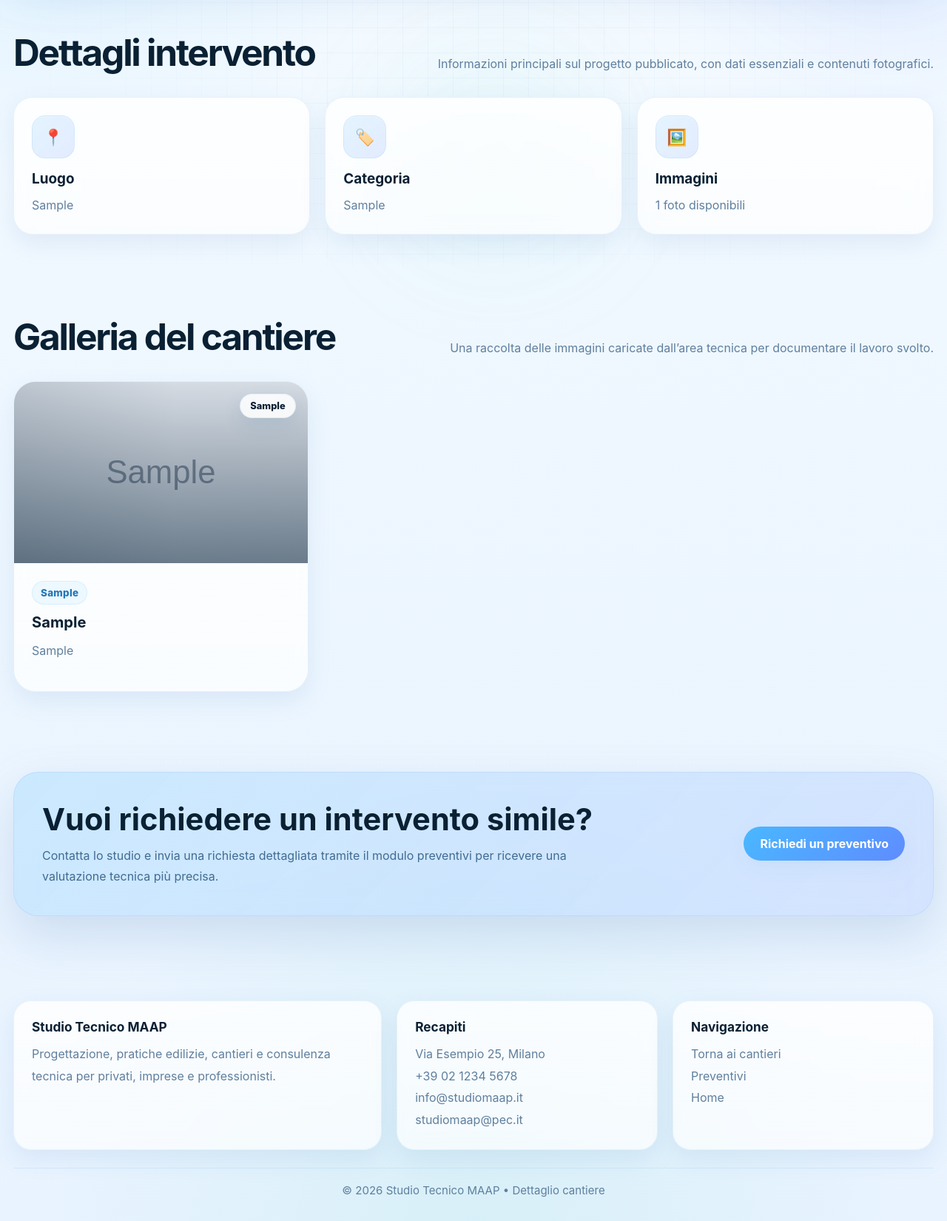
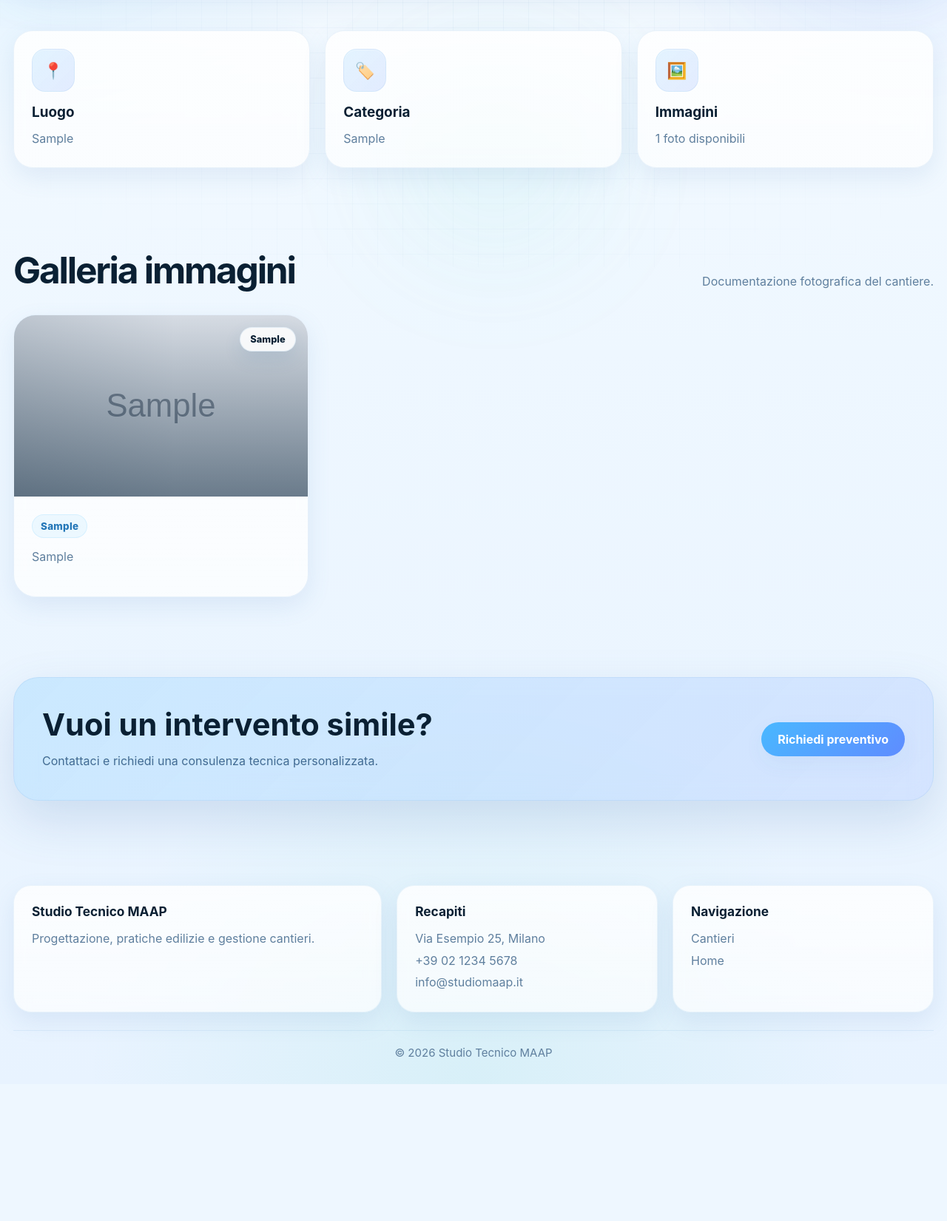
Before and after one commit to arde2004/studio-maap, a Flask app: a page that uses app/templates/cantiere_dettaglio.html in a window 1280 px wide. Shown: the part 439-2089 px from the top of the page at 74% size. After the commit the page ends 1904 px from the top, so only its background shows below. Run offline with Flask 3, Linux system fonts and the light colour scheme; tables that the repository leaves empty hold one stand-in row (values such as "Sample post"); grey boxes marked "Sample" are stand-in pictures.

Commit message:
Update cantiere_dettaglio.html

```diff
--- a/app/templates/cantiere_dettaglio.html
+++ b/app/templates/cantiere_dettaglio.html
@@ -3,10 +3,13 @@
 <head>
   <meta charset="UTF-8" />
   <meta name="viewport" content="width=device-width, initial-scale=1.0" />
+
   <title>{{ project.titolo }} | Studio Tecnico MAAP</title>
   <meta name="description" content="{{ project.descrizione_breve }}" />
+
   <link rel="stylesheet" href="{{ url_for('static', filename='css/style.css') }}" />
 </head>
+
 <body>
   <div class="grid-overlay"></div>
   <div class="orb a"></div>
@@ -37,13 +40,17 @@
   </header>
 
   <main>
+
+    <!-- HERO -->
     <section class="page-hero">
       <div class="container">
         <div class="page-hero-box reveal visible">
           <span class="page-badge">
             {{ project.categoria if project.categoria else 'CANTIERE' }}
           </span>
+
           <h1>{{ project.titolo }}</h1>
+
           <p>
             {{ project.descrizione_completa if project.descrizione_completa else project.descrizione_breve }}
           </p>
@@ -51,17 +58,9 @@
       </div>
     </section>
 
+    <!-- INFO -->
     <section>
       <div class="container">
-        <div class="section-head">
-          <div>
-            <h2>Dettagli intervento</h2>
-          </div>
-          <p>
-            Informazioni principali sul progetto pubblicato, con dati essenziali e contenuti fotografici.
-          </p>
-        </div>
-
         <div class="cards-3">
           <article class="feature-card">
             <div class="icon-box">📍</div>
@@ -84,25 +83,47 @@
       </div>
     </section>
 
+    <!-- PRIMA / DOPO (SUPER FIGO) -->
+    {% if project.foto_prima and project.foto_dopo %}
     <section>
       <div class="container">
         <div class="section-head">
-          <div>
-            <h2>Galleria del cantiere</h2>
+          <h2>Confronto intervento</h2>
+          <p>Situazione prima e dopo l’intervento realizzato.</p>
+        </div>
+
+        <div class="before-after">
+          <div class="before">
+            <span>PRIMA</span>
+            <img src="{{ url_for('static', filename=project.foto_prima) }}">
           </div>
-          <p>
-            Una raccolta delle immagini caricate dall’area tecnica per documentare il lavoro svolto.
-          </p>
+
+          <div class="after">
+            <span>DOPO</span>
+            <img src="{{ url_for('static', filename=project.foto_dopo) }}">
+          </div>
+        </div>
+      </div>
+    </section>
+    {% endif %}
+
+    <!-- GALLERIA -->
+    <section>
+      <div class="container">
+        <div class="section-head">
+          <h2>Galleria immagini</h2>
+          <p>Documentazione fotografica del cantiere.</p>
         </div>
 
         {% if project.photos %}
           <div class="cantieri-grid">
+
             {% for photo in project.photos %}
               <article class="cantiere-card reveal">
+
                 <div class="cantiere-image">
                   <img
                     src="{{ url_for('static', filename=photo.file_path) }}"
-                    alt="{{ project.titolo }}"
                     class="cantiere-cover-image"
                   />
 
@@ -115,39 +136,40 @@
 
                 <div class="cantiere-body">
                   <span class="cantiere-type">{{ photo.tipo|capitalize }}</span>
-                  <h3>{{ project.titolo }}</h3>
                   <p>{{ photo.caption if photo.caption else 'Immagine del cantiere.' }}</p>
                 </div>
+
               </article>
             {% endfor %}
+
           </div>
         {% else %}
           <div class="form-panel">
-            <h3 style="margin-bottom: 10px;">Nessuna immagine disponibile</h3>
-            <p class="card-text">
-              Le immagini di questo cantiere verranno caricate e pubblicate dall’area tecnica riservata.
-            </p>
+            <h3>Nessuna immagine disponibile</h3>
+            <p>Le immagini verranno caricate dall’area tecnica.</p>
           </div>
         {% endif %}
       </div>
     </section>
 
+    <!-- CTA -->
     <section>
       <div class="container">
         <div class="cta">
           <div>
-            <h3>Vuoi richiedere un intervento simile?</h3>
+            <h3>Vuoi un intervento simile?</h3>
             <p>
-              Contatta lo studio e invia una richiesta dettagliata tramite il modulo preventivi
-              per ricevere una valutazione tecnica più precisa.
+              Contattaci e richiedi una consulenza tecnica personalizzata.
             </p>
           </div>
+
           <a href="{{ url_for('main.preventivi') }}" class="btn btn-primary">
-            Richiedi un preventivo
+            Richiedi preventivo
           </a>
         </div>
       </div>
     </section>
+
   </main>
 
   <footer>
@@ -155,10 +177,7 @@
       <div class="footer-grid">
         <div class="footer-box">
           <h4>Studio Tecnico MAAP</h4>
-          <p>
-            Progettazione, pratiche edilizie, cantieri e consulenza tecnica per privati,
-            imprese e professionisti.
-          </p>
+          <p>Progettazione, pratiche edilizie e gestione cantieri.</p>
         </div>
 
         <div class="footer-box">
@@ -167,21 +186,19 @@
             <li>Via Esempio 25, Milano</li>
             <li>+39 02 1234 5678</li>
             <li>info@studiomaap.it</li>
-            <li>studiomaap@pec.it</li>
           </ul>
         </div>
 
         <div class="footer-box">
           <h4>Navigazione</h4>
           <ul>
-            <li><a href="{{ url_for('main.cantieri') }}">Torna ai cantieri</a></li>
-            <li><a href="{{ url_for('main.preventivi') }}">Preventivi</a></li>
+            <li><a href="{{ url_for('main.cantieri') }}">Cantieri</a></li>
             <li><a href="{{ url_for('main.home') }}">Home</a></li>
           </ul>
         </div>
       </div>
 
-      <div class="footer-bottom">© 2026 Studio Tecnico MAAP • Dettaglio cantiere</div>
+      <div class="footer-bottom">© 2026 Studio Tecnico MAAP</div>
     </div>
   </footer>
 
```
